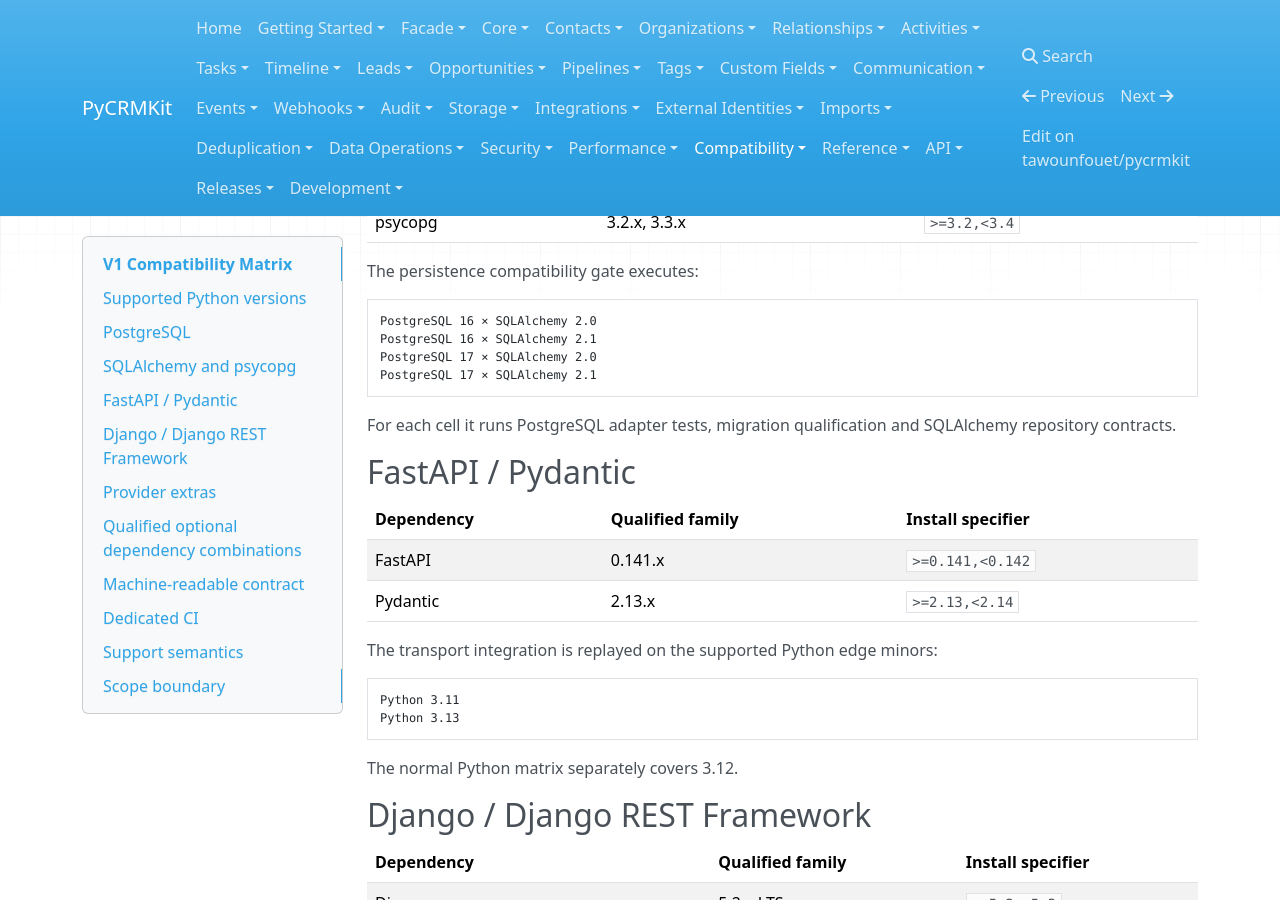
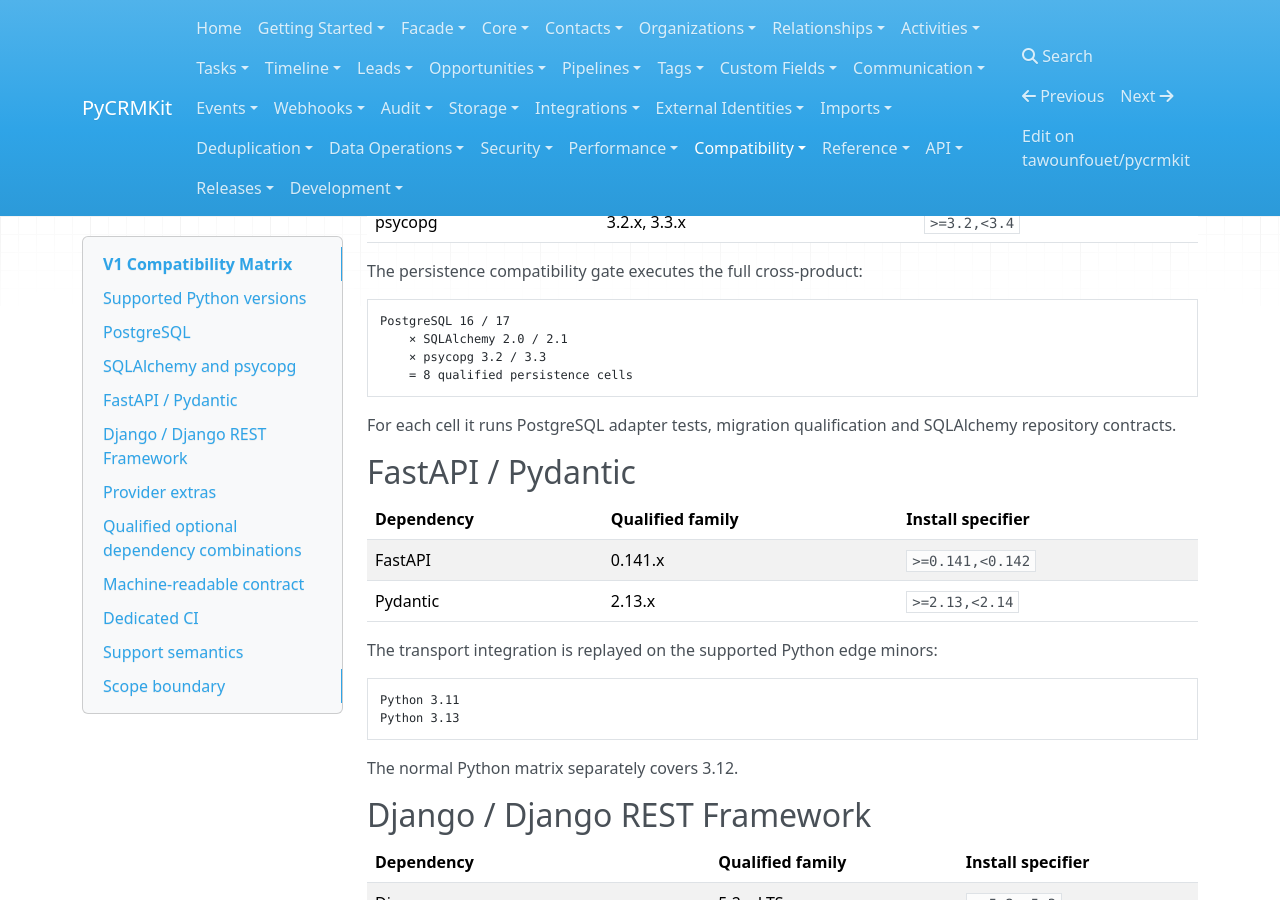
Before and after one commit to tawounfouet/pycrmkit, an MkDocs documentation site: the page built from docs/compatibility/v1-matrix.md, in a window 1280 px wide and 900 px high, scrolled down 1228 px. Built offline with MkDocs 1.6.1, drawn with Linux system fonts in a browser that asks for light colours; nearby versions of some CDN libraries.

Commit message:
ci: complete PyCRMKit 1.0.0b3 psycopg compatibility matrix
Complete the V1 compatibility evidence by explicitly qualifying psycopg 3.2 and 3.3 across PostgreSQL 16/17 and SQLAlchemy 2.0/2.1. No package version, dependency range, schema or CRM behavior changes.

````diff
--- a/docs/compatibility/v1-matrix.md
+++ b/docs/compatibility/v1-matrix.md
@@ -53,13 +53,13 @@
 | SQLAlchemy | 2.0.x, 2.1.x | `>=2.0,<2.2` |
 | psycopg | 3.2.x, 3.3.x | `>=3.2,<3.4` |
 
-The persistence compatibility gate executes:
+The persistence compatibility gate executes the full cross-product:
 
 ```text
-PostgreSQL 16 × SQLAlchemy 2.0
-PostgreSQL 16 × SQLAlchemy 2.1
-PostgreSQL 17 × SQLAlchemy 2.0
-PostgreSQL 17 × SQLAlchemy 2.1
+PostgreSQL 16 / 17
+    × SQLAlchemy 2.0 / 2.1
+    × psycopg 3.2 / 3.3
+    = 8 qualified persistence cells
 ```
 
 For each cell it runs PostgreSQL adapter tests, migration qualification and
````
Also changed, not shown: CHANGELOG.md (+1 -1 lines), docs/releases/1.0.0b3.md (+5 -5 lines), 1 other file.
